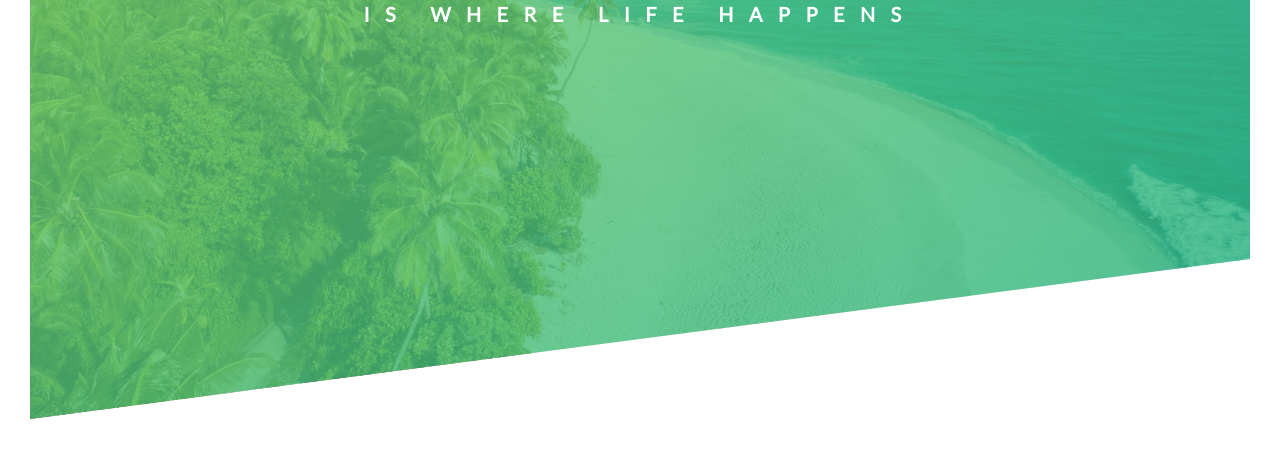
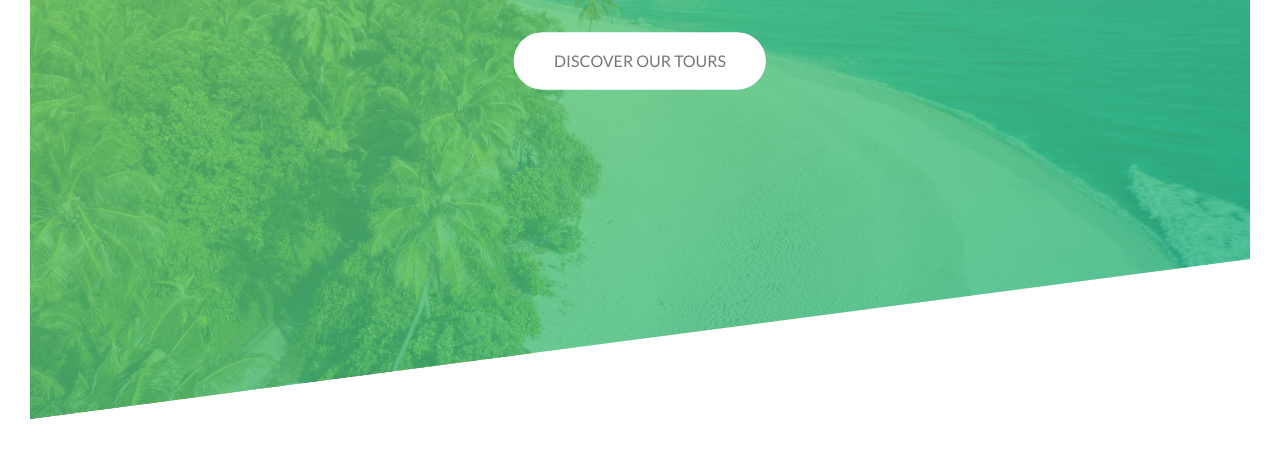
Before and after one commit to josephprasanth/RNT-TourOperators, a plain HTML site: page index.html in a window 1280 px wide. Shown: the part 371-820 px from the top of the page. Drawn offline with Linux system fonts and the light colour scheme.

Commit message:
Adding in header button with some animations

```diff
--- a/css/style.css
+++ b/css/style.css
@@ -47,6 +47,7 @@ body {
     top: 40%;
     left: 50%;
     transform: translate(-50%, -50%);
+    text-align: center;
 }
 
 .heading-primary{
@@ -54,6 +55,7 @@ body {
     text-transform: uppercase;
 
     backface-visibility: hidden;
+    margin-bottom: 60px;
 }
 
 
@@ -114,3 +116,46 @@ body {
         transform: translate(0);
     }
 }
+
+
+.btn:link,
+.btn:visited {
+    text-transform: uppercase;
+    text-decoration: none;
+    padding: 15px 40px;
+    display: inline-block;
+    border-radius: 100px;
+    transition: all .2s;
+    position: relative;
+}
+
+.btn:hover {
+    transform: translateY(-3px);
+    box-shadow: 0 10px 20px rgba(0,0,0,.2);
+}
+
+.btn:active {
+    transform: translateY(-1px);
+    box-shadow: 0 5px 10px rgba(0,0,0,.2);
+}
+
+.btn-white {
+    background-color: #fff;
+    color: #777;;
+}
+
+.btn::after {
+    content: "";
+    display: inline-block;
+    height: 100%;
+    width: 100%;
+    border-radius: 100px;
+    position: absolute;
+    top: 0;
+    left: 0;
+    z-index: -1;
+}
+
+.btn-white::after {
+    background-color: white;
+}
--- a/index.html
+++ b/index.html
@@ -20,6 +20,8 @@
                 <span class="heading-primary-main">Sierra Leone</span>
                 <span class="heading-primary-sub">is where life happens</span>
             </h1>
+
+            <a href="#" class="btn btn-white">Discover our tours</a>
         </div>
     </header>
 </body>
```
